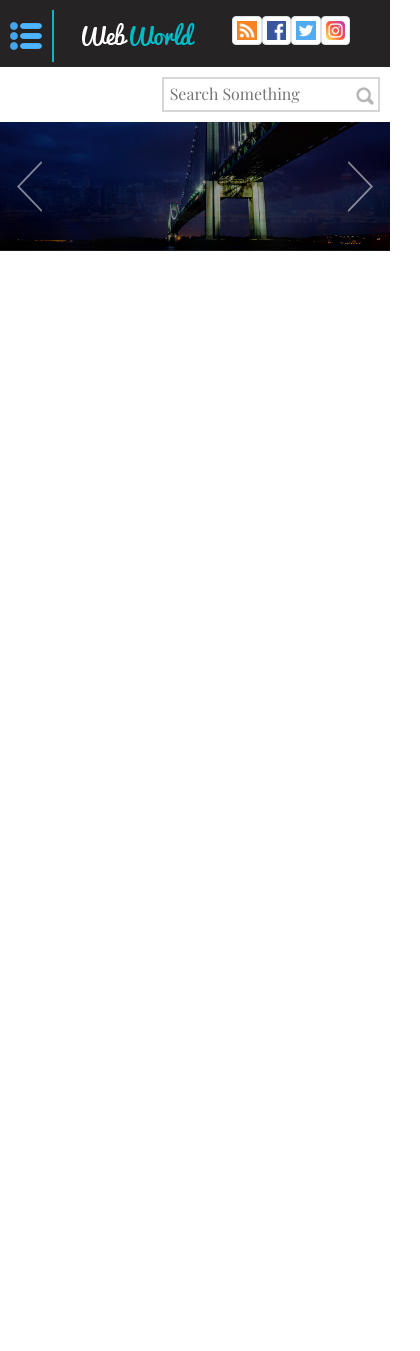
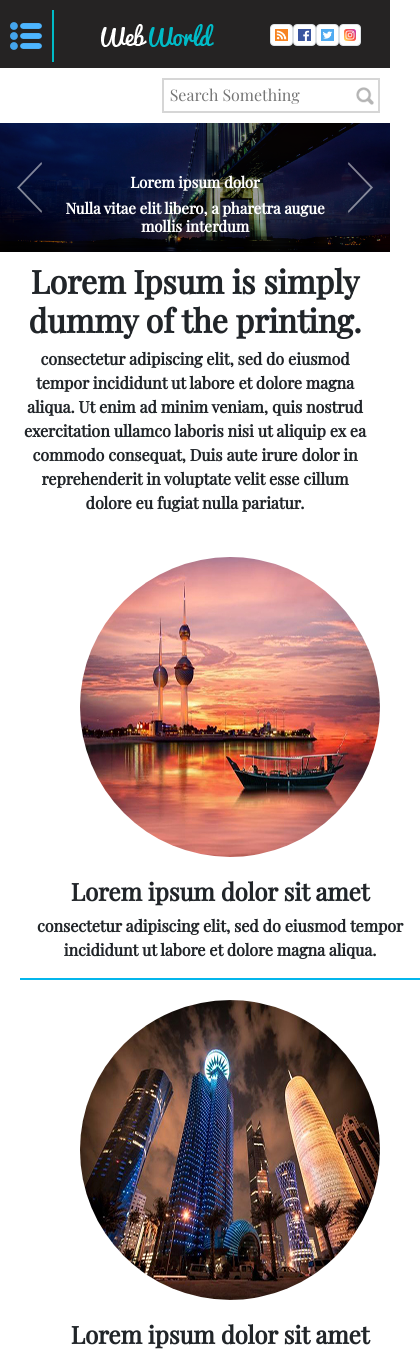
Before and after one commit to projetosgit/webworl, a plain HTML site: page index.html in a window 390 px wide. Shown: the top 1351 px of the page, 420 px wide, since content can reach past the window. Before the commit the page ends 844 px from the top, so only its background shows below. Drawn offline with nearby package versions, Linux system fonts and the light colour scheme.

Commit message:
Articles e cards implementados e totalmente responsivos

```diff
--- a/css/header.css
+++ b/css/header.css
@@ -9,19 +9,6 @@
 
 ul {
     list-style: none;
-}
-
-.bg-slide-title {
-    background-color: rgba(0,0,0,0.5);
-    width: 60%;
-    margin-left: auto;
-    margin-right: auto;
-    margin-bottom: 10px;
-    border: 1px solid #fff;
-    box-shadow: 1px 1px 10px #fff;
-    border-radius: 7px;
-    -webkit-border-radius: 7px;
-    -moz-border-radius: 7px;
 }
 
 /* ========== header superior ========== */
@@ -65,8 +52,8 @@ header .header-superior .home .home-message {
 
 header .header-superior nav {
     width: 200px;
-    margin-top: 10px;
-    margin-right: 9%;
+    margin-top: 15px;
+    margin-right: 6%;
 }
 
 header .header-superior nav ul {
@@ -118,10 +105,6 @@ header .header-inferior .menu ul {
     padding: 0;
 }
 
-header .header-inferior .menu ul li:hover {
-    border-bottom: 2px solid #00bac6;
-}
-
 header .header-inferior .menu ul li a {
     display: block;
     padding: 15px 20px;
@@ -131,8 +114,12 @@ header .header-inferior .menu ul li a {
     font-weight: bold;
 }
 
+header .header-inferior .menu ul li :hover {
+    color: #fff;
+}
+
 header .header-inferior .menu ul li a:hover {
-    color: #00bac6;
+    background-color: #00bac6;
 }
 
 @media screen and (max-width: 840px){
@@ -140,11 +127,12 @@ header .header-inferior .menu ul li a:hover {
     /* header superior */
 
     header .header-superior .home {
-        margin-left: 20%;
+        margin-left: 25%;
+        margin-right: auto;
     }
 
     header .header-superior nav {
-        margin-left: 10%;
+        margin-left: 15%;
     }
 
     /* header inferior */
--- /dev/null
+++ b/css/main.css
@@ -0,0 +1,111 @@
+/* ========== área do slide show ========== */
+
+.bg-slide-title {
+    position: absolute;
+    top: 0;
+    margin-right: auto;
+    margin-left: auto;
+    width: 60%;
+}
+
+@media screen and (max-width: 768px){
+
+    .bg-slide-title {
+       top: 30px;
+       width: 70%;
+    }
+
+    .bg-slide-title > h2 {
+        font-size: 15px;
+    }
+
+    .bg-slide-title > h3 {
+        font-size: 15px;
+    }
+}
+
+/* ========== article main ========== */
+
+.article-main {
+    padding: 10px;
+    margin-bottom: 3%;
+}
+
+.article-main header h2{
+    text-align: center;
+    font-weight: bold;
+}
+
+.article-main p {
+    text-align: center;
+    padding: 0 10px;
+    margin: 0 auto;
+    font-weight: bold;
+}
+
+/* ========== figures main ========== */
+
+.cards-main {
+   width: 100%;
+}
+
+.cards-main .figures-container {
+    display: flex;
+    width: 100%;
+    padding: 20px;
+}
+
+.cards-main .figures-container .figure-main {
+    width: 33.333%;
+}
+
+.cards-main .figures-container .figure-main img {
+    margin-left: 15%;
+    border-radius: 50%;
+    -webkit-border-radius: 50%;
+    -moz-border-radius: 50%;
+}
+
+.cards-main .figures-container .figure-main h4,p {
+    text-align: center;
+    margin-top: 20px;
+    font-weight: bold;
+}
+
+@media screen and (min-width: 750px) and (max-width: 1200px){
+
+    .cards-main .figures-container .figure-main {
+        padding-right: 10px;
+    }
+
+    .cards-main .figures-container .figure-main img {
+        margin-left: 0;
+        width: 100%;
+    }
+
+}
+
+@media screen and (max-width: 790px){
+
+    .cards-main .figures-container {
+        flex-direction: column;
+    }
+
+    .cards-main .figures-container .figure-main {
+        margin: 0 auto;
+        width: 400px;
+    }
+}
+
+@media screen and (max-width: 670px) and (max-width: 800px){
+
+    .cards-main .figures-container {
+        flex-direction: column;
+    }
+
+    .cards-main .figures-container .figure-main {
+        width: 400px;
+        border-bottom: 2px solid #03b6ec;
+        margin-bottom: 20px;
+    }
+}
--- a/index.html
+++ b/index.html
@@ -12,6 +12,7 @@
 
     <!-- estilo customizado -->
     <link rel="stylesheet" href="css/header.css">
+    <link rel="stylesheet" href="css/main.css">
 
     <!-- bootstrap -->
     <link rel="stylesheet" href="node_modules/bootstrap/dist/css/bootstrap.min.css">
@@ -98,25 +99,25 @@
 
     </header><!-- header -->
 
-    <div id="webworld-carousel" class="carousel slide carousel-fade" data-ride="carousel">
+    <section id="webworld-carousel" class="carousel slide carousel-fade" data-ride="carousel">
         <div class="carousel-inner">
             <div class="carousel-item active">
                 <img src="img/slide-01.jpg" class="d-block w-100" alt="slide-01">
-                <div class="carousel-caption d-none d-md-block bg-slide-title">
+                <div class="carousel-caption bg-slide-title">
                     <h2 class="text-white"><strong>Lorem ipsum dolor</strong></h2>
                     <h3><strong>Nulla vitae elit libero, a pharetra augue mollis interdum</strong></h3>
                 </div>
             </div>
             <div class="carousel-item">
                 <img src="img/slide-02.jpg" class="d-block w-100" alt="slide-02">
-                <div class="carousel-caption d-none d-md-block bg-slide-title">
+                <div class="carousel-caption bg-slide-title">
                     <h2 class="text-white"><strong>Lorem ipsum dolor</strong></h2>
                     <h3><strong>Nulla vitae elit libero, a pharetra augue mollis interdum</strong></h3>
                 </div>
             </div>
             <div class="carousel-item">
                 <img src="img/slide-03.jpg" class="d-block w-100" alt="slide-03">
-                <div class="carousel-caption d-none d-md-block bg-slide-title">
+                <div class="carousel-caption bg-slide-title">
                     <h2 class="text-white"><strong>Lorem ipsum dolor</strong></h2>
                     <h3><strong>Nulla vitae elit libero, a pharetra augue mollis interdum</strong></h3>
                 </div>
@@ -130,12 +131,70 @@
             <span aria-hidden="true"><img src="img/arrow_r.png" alt="arrow-right"></span>
             <span class="sr-only">Next</span>
         </a>
-    </div><!-- carousel -->
+    </section><!-- carousel -->
+
+    <article class="article-main">
+
+        <header>
+            <h2>Lorem Ipsum is simply dummy of the printing.</h2>
+        </header>
+
+        <p>consectetur adipiscing elit, sed do eiusmod tempor incididunt ut labore et dolore
+        magna aliqua. Ut enim ad minim veniam, quis nostrud exercitation ullamco laboris nisi ut aliquip ex ea
+        commodo consequat, Duis aute irure dolor in reprehenderit in voluptate velit esse cillum dolore eu fugiat
+        nulla pariatur.</p>
+
+    </article><!-- article main -->
+
+    <section class="cards-main">
+
+        <div class="figures-container">
+
+            <figure class="figure-main">
+                <img src="img/figure-01.jpg" alt="figura-ilustrativa-01">
+                <caption>
+
+                    <h4>Lorem ipsum dolor sit amet</h4>
+
+                    <p>consectetur adipiscing elit, sed do eiusmod tempor incididunt ut labore et dolore
+                    magna aliqua.</p>
+
+                </caption>
+            </figure>
+
+            <figure class="figure-main">
+                <img src="img/figure-02.jpg" alt="figura-ilustrativa-02">
+                <caption>
+
+                    <h4>Lorem ipsum dolor sit amet</h4>
+
+                    <p>consectetur adipiscing elit, sed do eiusmod tempor incididunt ut labore et dolore
+                    magna aliqua.</p>
+
+                </caption>
+            </figure>
+
+            <figure class="figure-main">
+                <img src="img/figure-03.jpg" alt="figura-ilustrativa-03">
+                <caption>
+
+                    <h4>Lorem ipsum dolor sit amet</h4>
+
+                    <p>consectetur adipiscing elit, sed do eiusmod tempor incididunt ut labore et dolore
+                    magna aliqua.</p>
+
+                </caption>
+            </figure>
+
+        </div>
+
+    </section>
 
     <script src="js/webworl.js"></script>
     <script src="node_modules/jquery/dist/jquery.js"></script>
     <script src="node_modules/bootstrap/dist/js/bootstrap.min.js"></script>
     <script src="node_modules/popper.js/dist/umd/popper.min.js"></script>
+
 </body>
 
 </html>
--- a/js/webworl.js
+++ b/js/webworl.js
@@ -11,17 +11,20 @@ var logo_x = window.matchMedia("(max-width: 700px)"); //Essa variável controla
 
 home.addEventListener("mouseenter", message_logo_enter);
 home.addEventListener("mouseleave", message_logo_leave);
+home.addEventListener("mouseenter", logo_breakpoint);
 
-function message_logo_enter(){
+function message_logo_enter() {
     home_message.style.opacity = "1";
     home_message.style.transition = "opacity 1s";
 
-    if(logo_x.matches){
-        home_message.style.display = "none";
+    if (logo_x.matches) {
+        home_message.style.fontSize = "0px";
+    } else {
+        home_message.style.fontSize = "14px";
     }
 }
 
-function message_logo_leave(){
+function message_logo_leave() {
     home_message.style.opacity = "0";
     home_message.style.transition = "opacity 1s";
 }
```
Also changed, not shown: img/figure-01.jpg (added), img/figure-02.jpg (added), img/figure-03.jpg (added).
